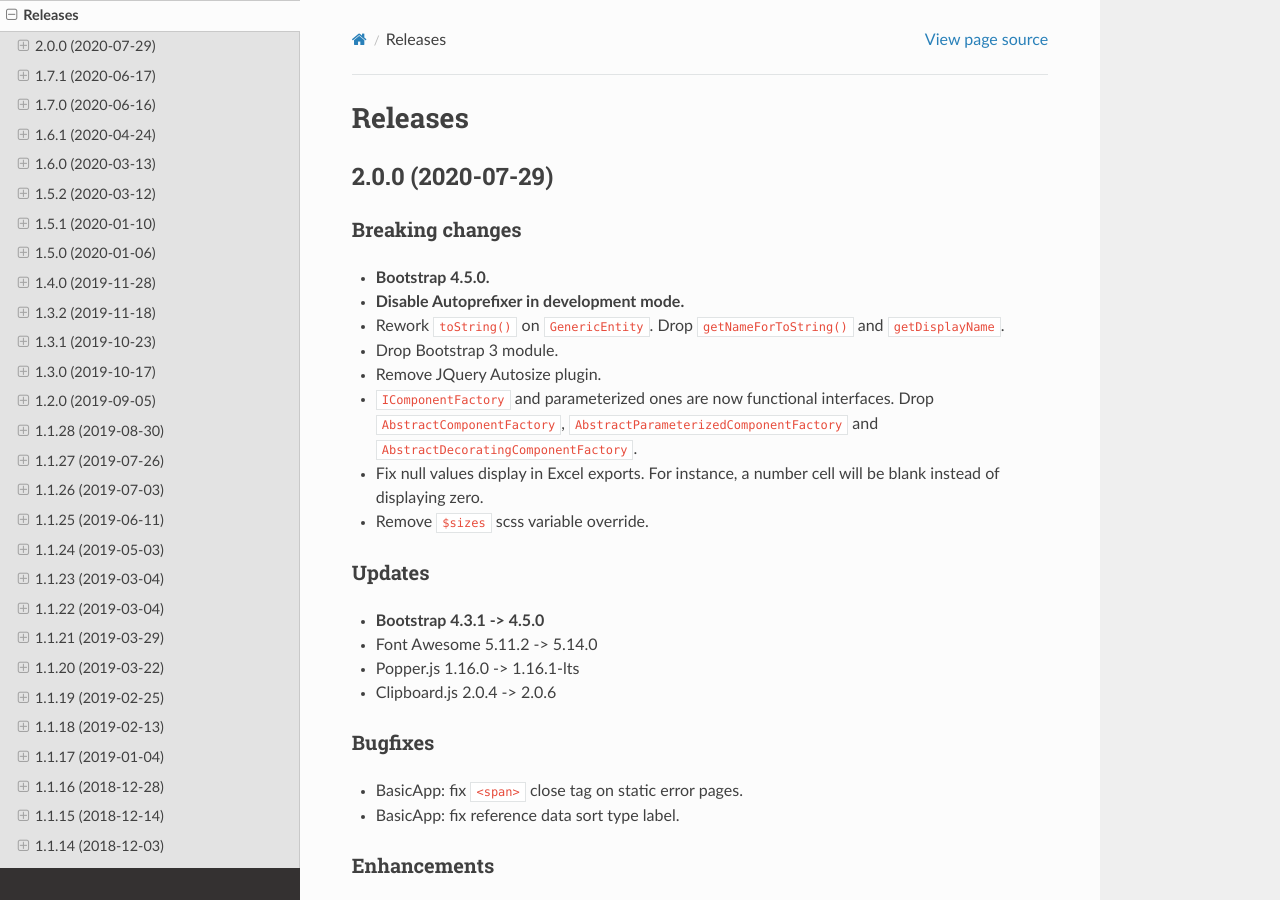
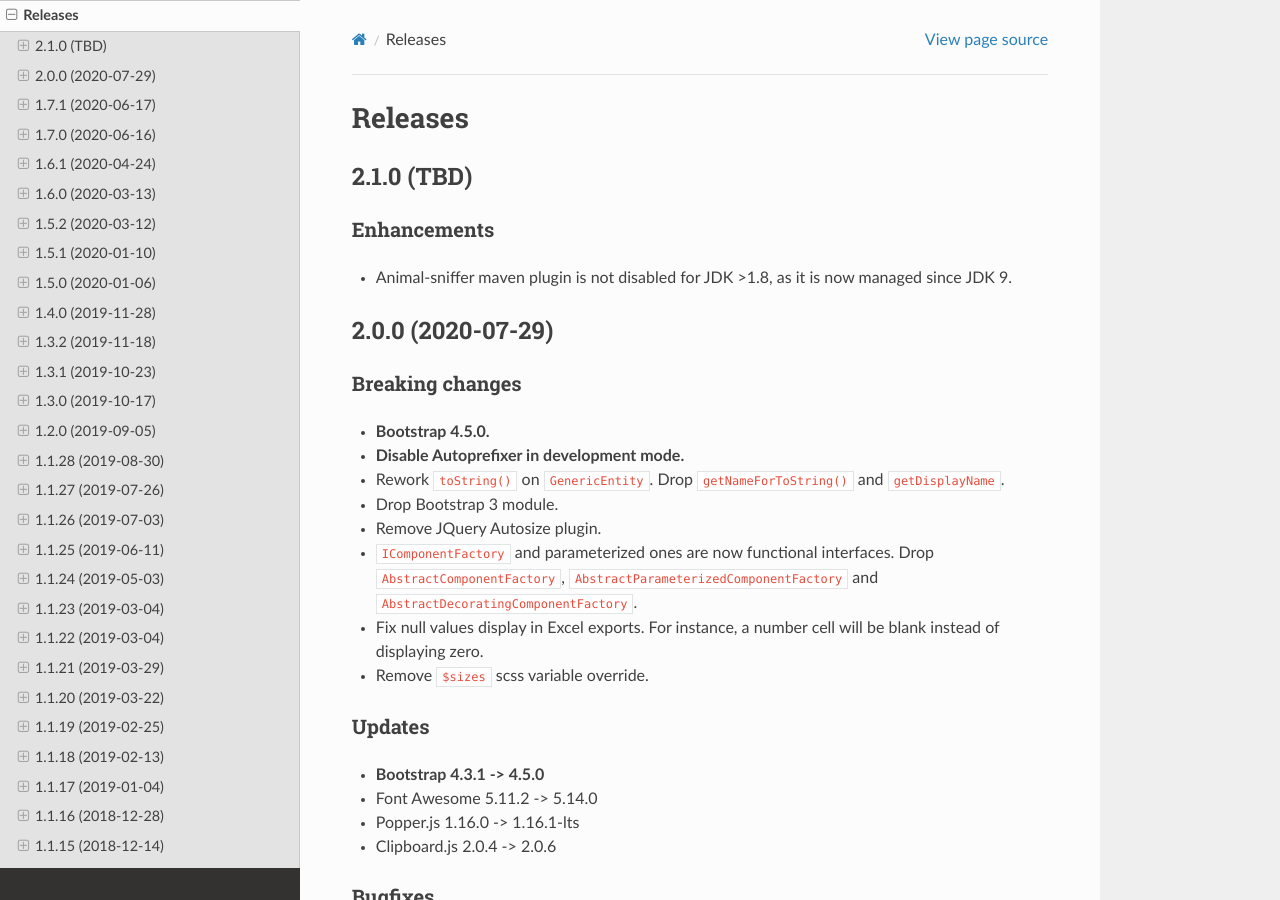
Before and after one commit to igloo-project/igloo-doc, a Sphinx documentation site: the page built from source/release-notes/releases.rst, in a window 1280 px wide and 900 px high. Built offline with Sphinx 7.4.7 and the Read the Docs theme 2.0.0, drawn with Linux system fonts in a browser that asks for light colours.

Commit message:
Updating release 2.1.0 notes : animal-sniffer disabled when JDK > 1.8

```diff
--- a/source/release-notes/releases.rst
+++ b/source/release-notes/releases.rst
@@ -3,6 +3,15 @@ Releases
 ########
 
 .. _v2.0.0:
+
+2.1.0 (TBD)
+###########
+
+Enhancements
+************
+
+* Animal-sniffer maven plugin is not disabled for JDK >1.8, as it is
+  now managed since JDK 9.
 
 2.0.0 (2020-07-29)
 ##################
```
